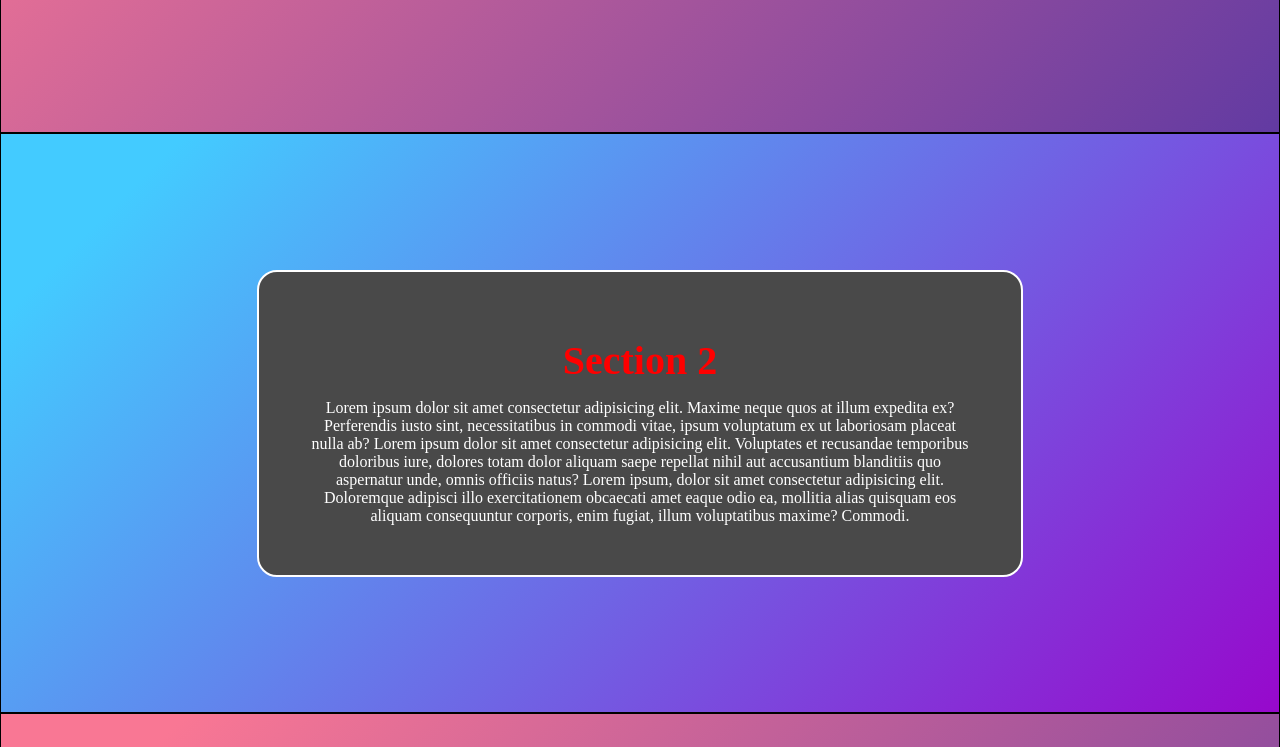
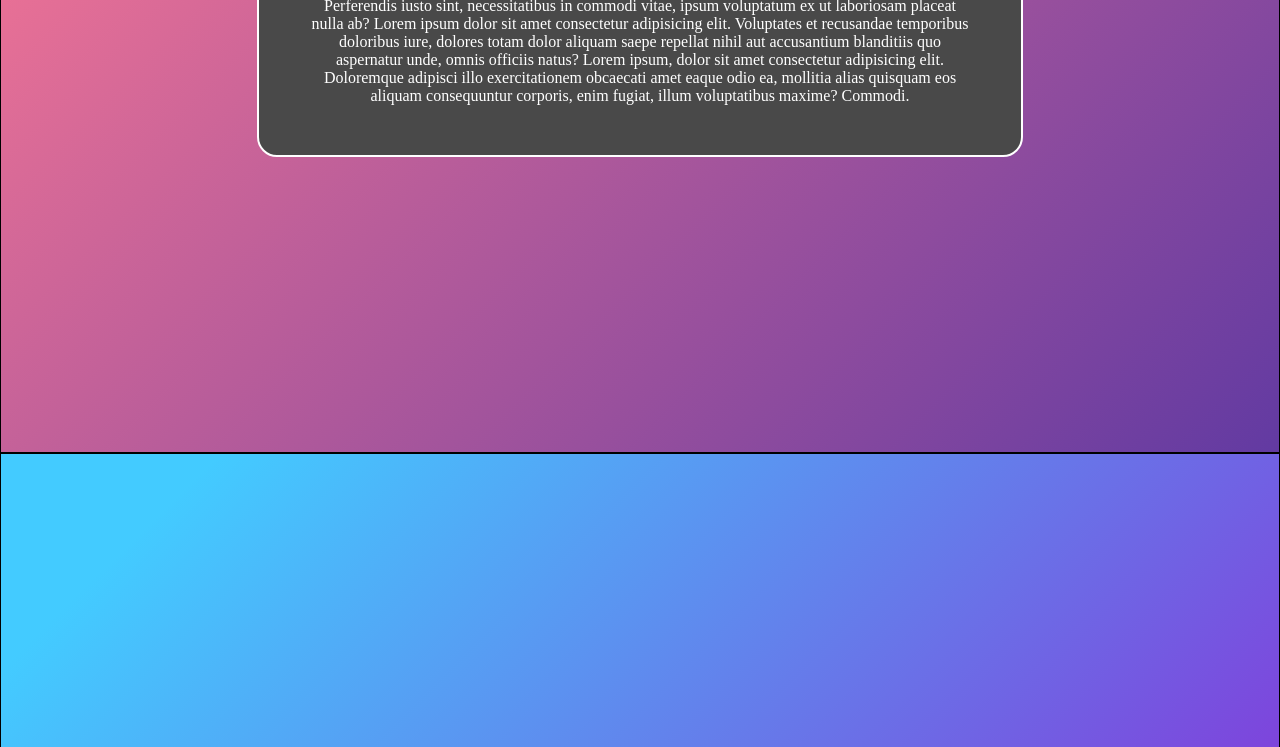
Before and after one commit to GustavoCuellar/Revelar-Rolar, a plain HTML site: page index.html in a window 1280 px wide. Shown: the part 447-1194 px from the top of the page. Drawn offline with Linux system fonts and the light colour scheme.

Commit message:
responsive

```diff
--- a/movil.css
+++ b/movil.css
@@ -2,7 +2,7 @@
     .box {
         position: relative;
         width: 100%;
-        height: 580px;
+        height: 900px;
         display: flex;
         align-items: center;
     }
```
